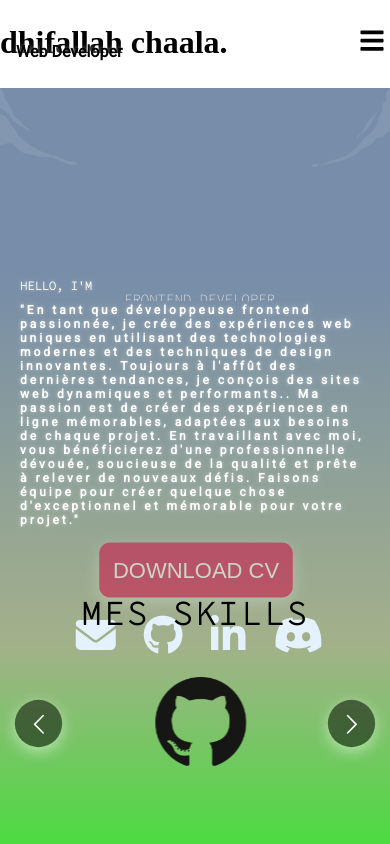
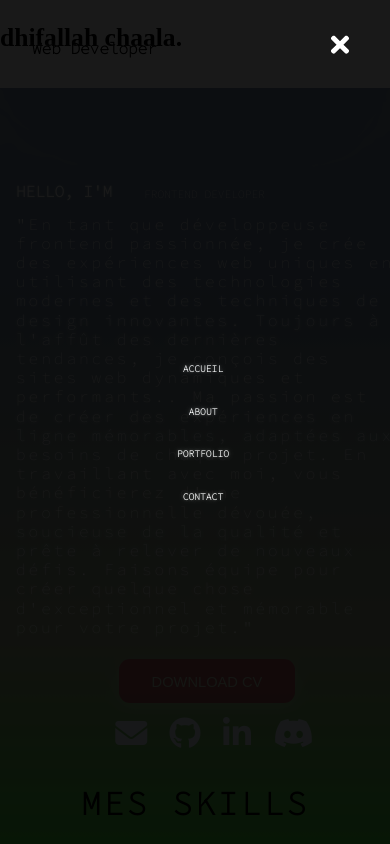
Before and after one commit to chaala90/Portfolio-Chaala, a React (Create React App) app: page / in a window 390 px wide. Both pictures are taken after a click on the button 372 px from the left and 43 px from the top of the page. Shown: the top 844 px of the page. Built offline with nearby package versions, Linux system fonts and the light colour scheme; a web font is replaced by a local one.

Commit message:
responsive

```diff
--- a/src/components/Slider/Slider.scss
+++ b/src/components/Slider/Slider.scss
@@ -49,7 +49,7 @@
   outline: 0;
   transition: all 0.5s;
   border-radius: 35px;
-  z-index: 1000;
+  z-index: 2;
   border: 0;
   background: rgba(0, 0, 0, 0.5);
   min-width: 43px;
--- a/src/components/about/style.scss
+++ b/src/components/about/style.scss
@@ -4,14 +4,16 @@ $transition-bezier: cubic-bezier(0.5, 0.075, 0.25, 0.95);
   position: relative;
   color: #1d3557;
   width: 90%;
-  bottom: 35em;
+  bottom: 50em;
   left: 3em;
-  font-size: 1.25em;
+  @include tablet-only {
+    font-size: 1.6em;
+  }
   @include mobile-only {
     color: #fff;
     font-weight: 100;
     margin-left: -2em;
-    width: 90%;
+    width: 98%;
   }
 }
 h1,
@@ -22,14 +24,18 @@ p {
     font-size: 0.6em;
   }
 }
+h1 {
+  font-size: 2em;
+  @include mobile-only {
+    font-size: 1em;
+  }
+}
 p {
-  font-weight: bold;
   @include mobile-only {
-    font-family: 'Roboto', sans-serif;
+    /* font-family: 'Roboto', sans-serif;*/
   }
 }
 .container {
-  /*color: #e5e5e5;*/
   font-size: 1em;
   text-transform: uppercase;
   display: flex;
@@ -104,6 +110,7 @@ p {
 
 .aboutme {
   margin-bottom: 1.5em !important;
+  font-size: 2em;
   letter-spacing: 3px;
   cursor: pointer;
   transition: 0.5s linear;
@@ -111,14 +118,17 @@ p {
     color: #fff;
     text-shadow: 0 0 5px #fff, 0 0 10px #bbb, 0 0 15px #000;
   }
+  @include mobile-only {
+    font-size: 1em;
+    line-height: 1.2em;
+  }
 }
 .button {
   background: #d60040;
   color: white;
   text-transform: uppercase;
-  width: 11rem;
-  font-size: 1em;
-  height: 2.5em;
+  width: 10rem;
+  height: 3em;
   border: none;
   border-radius: 10px;
   cursor: pointer;
--- a/src/containers/Menu/Menu.scss
+++ b/src/containers/Menu/Menu.scss
@@ -2,10 +2,9 @@
 .header_nav {
   align-items: center;
   display: flex;
-  /* justify-content: space-between;*/
+  justify-content: space-between;
   font-size: 1.5em;
   height: 5.5em;
-
   @include tablet-only {
     font-size: 1em;
   }
@@ -15,72 +14,79 @@
 }
 .title {
   margin-top: -1.5em;
+  @include mobile-only {
+    margin-top: -1.5em;
+    width: 100%;
+  }
 }
 .title h1 {
   font-family: 'zeyada', cursive;
   font-size: 2em;
   @include mobile-only {
-    font-size: 2em;
+    font-size: 1.6em;
   }
 }
 .title p {
   margin: -2.5em 0px 0 2.5em;
   @include mobile-only {
     font-size: 1em;
-    margin: -2.5em 0px 0 1em;
+    margin: -2em 0px 0 2em;
   }
 }
 .flexLink {
   display: flex;
   align-items: center;
-  gap: 0.5rem;
-  margin-left: 21em;
+  justify-content: center;
   @include mobile-only {
-    position: fixed;
-    z-index: 1002;
-    font-size: 2em;
+    position: relative;
+    color: #fff;
     top: -100vh;
+    flex-direction: column;
     left: 0;
-    height: 177em;
+    height: 100%;
     width: 100%;
-    flex-direction: column;
-    align-items: center;
-    justify-content: center;
-    gap: 0.5rem;
-    color: #bbb;
-    background-color: black;
+    gap: 1.5rem;
+    /* background-color: var(--mainColor);*/
     transition: 1s;
   }
 }
 .nav-btn {
+  cursor: pointer;
   background: transparent;
   border: none;
   outline: none;
-  font-size: 1.5em;
-  color: #eee;
+  color: var(--textColor);
   visibility: hidden;
   opacity: 0;
+  position: absolute;
+  font-size: 1.5em;
+  right: 0;
   @include mobile-only {
-    visibility: visible;
-    opacity: 1;
-    color: black;
-    position: absolute;
-    right: 0;
+    .nav-btn {
+      visibility: visible;
+      opacity: 1;
+    }
   }
 }
 .responsive_nav {
   @include mobile-only {
     transform: translateY(100vh);
+    position: fixed;
+    z-index: 3;
+    opacity: 0.9;
+    background: black;
   }
 }
 .nav-close-btn {
+  background: transparent;
+  border: none;
+  outline: none;
   @include mobile-only {
     position: absolute;
-    top: 0rem;
+    top: 2rem;
     right: 2rem;
-    visibility: visible;
-    opacity: 1;
-    color: white;
+    box-shadow: none;
+    color: #fff !important;
   }
 }
 .navbar {
@@ -99,6 +105,19 @@
       color: #bbb;
       text-shadow: 0 0 5px #bbb, 0 0 10px #fff, 0 0 15px #fff;
     }
+  }
+}
+.nav-btn {
+  background: transparent;
+  border: none;
+  outline: none;
+  color: #eee;
+  visibility: hidden;
+  opacity: 0;
+  @include mobile-only {
+    visibility: visible;
+    opacity: 1;
+    color: black;
   }
 }
 
--- a/src/containers/Menu/index.jsx
+++ b/src/containers/Menu/index.jsx
@@ -1,4 +1,4 @@
-import React from 'react';
+import React, { useState } from 'react';
 import { Link } from 'react-scroll';
 import { useRef } from 'react';
 import { FaBars, FaTimes } from 'react-icons/fa';
@@ -6,8 +6,10 @@ import './Menu.scss';
 
 const Menu = () => {
   const navRef = useRef();
+  const [isOpen, setIsOpen] = useState(false);
 
   const showNavbar = () => {
+    setIsOpen(!isOpen);
     navRef.current.classList.toggle('responsive_nav');
   };
   return (
@@ -61,11 +63,19 @@ const Menu = () => {
           <p>CONTACT</p>
           <div className="slider"></div>
         </Link>
-        <button className="nav-btn nav-close-btn" onClick={showNavbar}>
+        <button
+          className="nav-btn nav-close-btn"
+          onClick={showNavbar}
+          style={{ display: isOpen ? 'block' : 'none' }}
+        >
           <FaTimes />
         </button>
       </div>
-      <button className="nav-btn" onClick={showNavbar}>
+      <button
+        className="nav-btn"
+        onClick={showNavbar}
+        style={{ display: isOpen ? 'none' : 'block' }}
+      >
         <FaBars />
       </button>
     </div>
--- a/src/pages/style.scss
+++ b/src/pages/style.scss
@@ -39,7 +39,7 @@ h2:hover span {
   text-shadow: 0 0 10px #fff, 0 0 20px #fff, 0 0 40px #fff;
 }
 .topskil {
-  margin-top: -44em;
+  margin-top: -53em;
   @include mobile-only {
     margin-top: -53em;
   }
```
